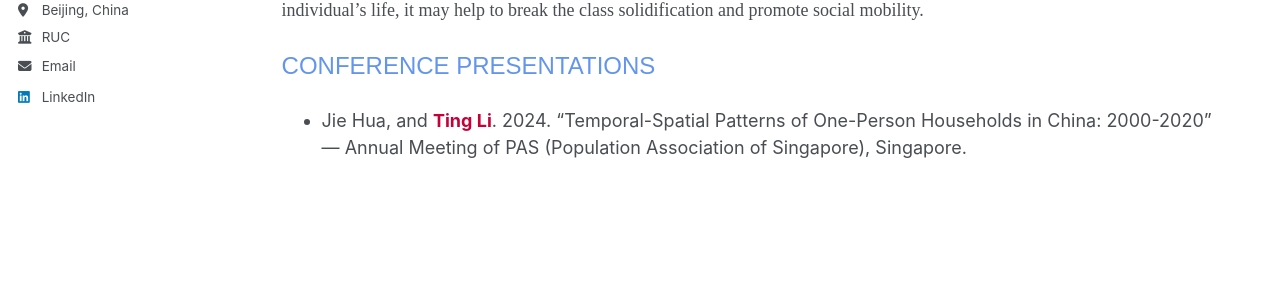
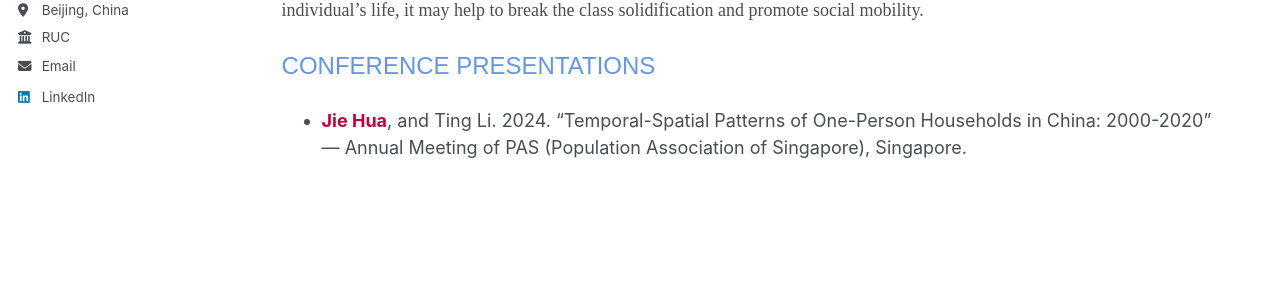
Before and after one commit to jiehua-css/jiehua-css.github.io, a Jekyll site: the page built from _pages/research.md, in a window 1280 px wide and 900 px high, scrolled down 1040 px. Shown: the part 331-634 px from the top of the window. Built offline with Jekyll 4.4.1, drawn with Linux system fonts in a browser that asks for light colours.

Commit message:
Update research.md

```diff
--- a/_pages/research.md
+++ b/_pages/research.md
@@ -44,5 +44,5 @@ author_profile: true
 
 
 <span style="font-family: Aptos, sans-serif; font-size: 24px; color: #6495ED;">CONFERENCE PRESENTATIONS</span>
-- Jie Hua, and <b style="color: #C70039;">Ting Li</b>. 2024. “Temporal-Spatial Patterns of One-Person Households in China: 2000-2020”
+- <b style="color: #C70039;">Jie Hua</b>, and Ting Li. 2024. “Temporal-Spatial Patterns of One-Person Households in China: 2000-2020”
 — Annual Meeting of PAS (Population Association of Singapore), Singapore.
```
